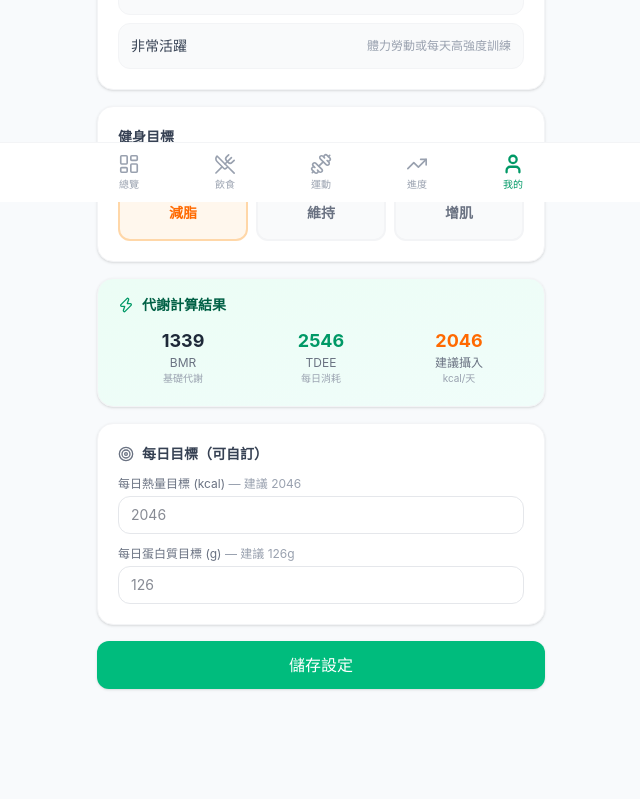
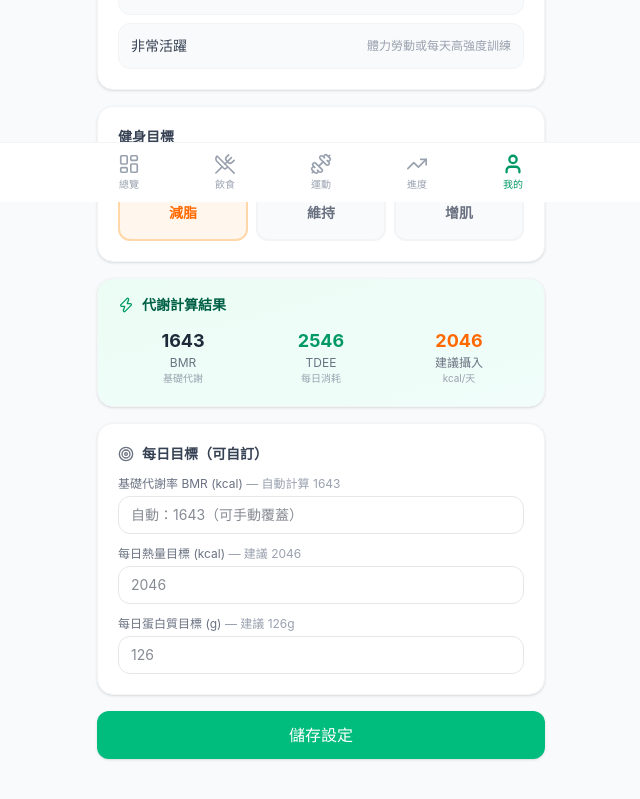
Before and after one commit to alec1202-ops/hi-body, a Next.js app: page /profile in a window 1280 px wide. Shown: the part 598-1397 px from the top of the page, without its empty margins (319-959 px from the left). Built offline with nearby package versions, Linux system fonts and the light colour scheme.

Commit message:
Add manual BMR override in profile settings
Allow users to manually input their BMR instead of relying solely on
Mifflin-St Jeor auto-calculation. Shows auto-calculated value as hint
and displays confirmation when custom value is active.

Co-Authored-By: Claude Sonnet 4.6 <noreply@anthropic.com>

```diff
--- a/src/app/profile/page.tsx
+++ b/src/app/profile/page.tsx
@@ -34,6 +34,7 @@ export default function ProfilePage() {
     goal: 'lose',
     dailyCalorieTarget: 0,
     dailyProteinTarget: 0,
+    customBMR: undefined,
   });
   const [saved, setSaved] = useState(false);
 
@@ -42,6 +43,14 @@ export default function ProfilePage() {
   }, [profile]);
 
   const previewProfile = { ...form } as UserProfile;
+  // Auto-calculated BMR (without customBMR override) for display hint
+  const autoBMR = form.age && form.weight && form.height
+    ? (() => {
+        const { weight, height, age, gender } = form;
+        const base = 10 * (weight || 0) + 6.25 * (height || 0) - 5 * (age || 0);
+        return Math.round(gender === 'male' ? base + 5 : base - 161);
+      })()
+    : 0;
   const tdee = form.age && form.weight && form.height ? calculateTDEE(previewProfile) : 0;
 
   const suggestedCalories = tdee > 0
@@ -71,6 +80,7 @@ export default function ProfilePage() {
       goal: form.goal || 'lose',
       dailyCalorieTarget: form.dailyCalorieTarget || suggestedCalories,
       dailyProteinTarget: form.dailyProteinTarget || suggestedProtein,
+      customBMR: form.customBMR && form.customBMR > 0 ? form.customBMR : undefined,
     };
     setProfile(profileData);
     setSaved(true);
@@ -219,9 +229,11 @@ export default function ProfilePage() {
             </div>
             <div className="grid grid-cols-3 gap-2 text-center">
               <div>
-                <p className="text-lg font-bold text-gray-800">{Math.round(tdee * 0.526)}</p>
+                <p className="text-lg font-bold text-gray-800">
+                  {form.customBMR && form.customBMR > 0 ? form.customBMR : autoBMR}
+                </p>
                 <p className="text-xs text-gray-500">BMR</p>
-                <p className="text-[10px] text-gray-400">基礎代謝</p>
+                <p className="text-[10px] text-gray-400">{form.customBMR && form.customBMR > 0 ? '手動設定' : '基礎代謝'}</p>
               </div>
               <div>
                 <p className="text-lg font-bold text-emerald-600">{tdee}</p>
@@ -247,6 +259,25 @@ export default function ProfilePage() {
           </div>
         </CardHeader>
         <CardContent className="pt-0 space-y-3">
+          <div>
+            <label className="text-xs text-gray-500 mb-1 block">
+              基礎代謝率 BMR (kcal) <span className="text-gray-400">— 自動計算 {autoBMR || '—'}</span>
+            </label>
+            <input
+              type="number"
+              min={500}
+              max={5000}
+              placeholder={autoBMR ? `自動：${autoBMR}（可手動覆蓋）` : '留空則自動計算'}
+              value={form.customBMR || ''}
+              onChange={(e) => update('customBMR', parseInt(e.target.value) || undefined as unknown as number)}
+              className="w-full px-3 py-2 border border-gray-200 rounded-xl text-sm focus:outline-none focus:border-emerald-400"
+            />
+            {form.customBMR && form.customBMR > 0 && (
+              <p className="text-[11px] text-emerald-600 mt-1">
+                ✅ 使用手動 BMR：{form.customBMR} kcal（自動計算值：{autoBMR}）
+              </p>
+            )}
+          </div>
           <div>
             <label className="text-xs text-gray-500 mb-1 block">
               每日熱量目標 (kcal) <span className="text-gray-400">— 建議 {suggestedCalories}</span>
--- a/src/lib/store.ts
+++ b/src/lib/store.ts
@@ -41,6 +41,7 @@ interface AppState {
 }
 
 function calculateBMR(profile: UserProfile): number {
+  if (profile.customBMR && profile.customBMR > 0) return profile.customBMR;
   // Mifflin-St Jeor Equation
   const { weight, height, age, gender } = profile;
   const base = 10 * weight + 6.25 * height - 5 * age;
--- a/src/types/index.ts
+++ b/src/types/index.ts
@@ -9,6 +9,7 @@ export interface UserProfile {
   goal: 'lose' | 'maintain' | 'gain';
   dailyCalorieTarget: number;
   dailyProteinTarget: number; // g
+  customBMR?: number; // manual override for BMR
 }
 
 export interface NutritionInfo {
```
